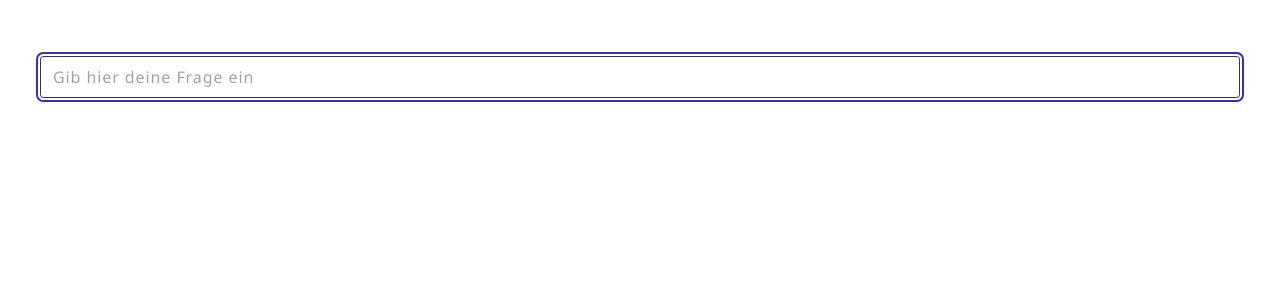
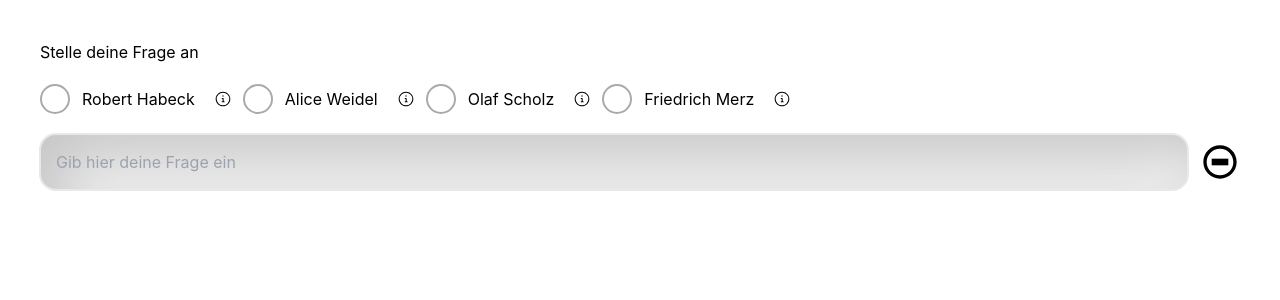
Before and after one commit to potpiejimmy/ask-a-person, a React (Create React App) app: page / in a window 1280 px wide. Shown: the top 300 px of the page. Built offline with nearby package versions, Linux system fonts and the light colour scheme.

Commit message:
intelligent switching, ui enhancements

```diff
--- a/src/App.css
+++ b/src/App.css
@@ -1,56 +1,19 @@
-/* From Uiverse.io by Allyhere */
-.input-container {
-  --c-text: rgb(50, 50, 80);
-  --c-bg: rgb(252, 252, 252);
-  --c-outline: rgb(55, 45 , 190);
-  display: grid;
-  gap: 1ch;
-  position: relative;
+/* From Uiverse.io by ercnersoy */
+.input {
   width: 100%;
-  font-family: 'Segoe UI', Tahoma, Geneva, Verdana, sans-serif;
-  color: black;
-}
+  border: none;
+  padding: 1rem;
+  border-radius: 1rem;
+  background: #e8e8e8;
+  box-shadow: 20px 20px 60px #c5c5c5,
+     -20px -20px 60px #ffffff;
+  transition: 0.3s;
+ }
 
-.input-field {
-  padding: 0.5em 0.75em;
-  border-radius: 0.2em;
-  border: 1px solid var(--c-border, currentColor);
-  color: var(--c-text);
-  font-size: 1rem;
-  letter-spacing: 0.1ch;
-  width: 100%;
-}
-
-.input-field:not(:placeholder-shown) + .input-label {
-  transform: translateY(-220%);
-  opacity: 1;
-}
-
-.input-field:invalid {
-  --c-border: rgb(230, 85, 60);
-  --c-text: rgb(230, 85, 60);
-  --c-outline: rgb(230, 85, 60);
-}
-
-.input-field:is(:disabled, :read-only) {
-  --c-border: rgb(150, 150, 150);
-  --c-text: rgb(170, 170, 170);
-}
-
-.input-field:is(:focus, :focus-visible) {
-  outline: 2px solid var(--c-outline);
-  outline-offset: 2px;
-}
-
-.input-label {
-  --timing: 200ms ease-in;
-  position: absolute;
-  left: 0;
-  top: 50%;
-  transition: transform var(--timing),
-    opacity var(--timing);
-  transform: translateY(-50%);
-  opacity: 0;
-  color: var(--c-text);
-  font-weight: 500;
-}
+ .input:focus {
+  outline-color: #e8e8e8;
+  background: #e8e8e8;
+  box-shadow: inset 20px 20px 60px #c5c5c5,
+     inset -20px -20px 60px #ffffff;
+  transition: 0.3s;
+ }
--- a/src/App.tsx
+++ b/src/App.tsx
@@ -5,30 +5,51 @@
 import { GoInfo } from "react-icons/go";
 import { FaRegCheckCircle } from "react-icons/fa";
 import { BiNoEntry } from "react-icons/bi";
+import { IoHourglassOutline } from "react-icons/io5";
+
+interface PersonContext {
+  checked: boolean;
+  loading: boolean;
+  response: string;
+}
 
 function App() {
 
+  const personContextDefault: PersonContext = {
+    checked: false,
+    loading: false,
+    response: ""
+  };
+
   const availablePersons: { [key: string]: { name: string; info: string } } = {
-    habeck: {
+    "habeck": {
       name: "Robert Habeck",
       info: "https://www.gruene.de/leute/robert-habeck"
     },
-    weidel: {
+    "weidel": {
       name: "Alice Weidel",
       info: "https://www.afd.de/alice-weidel"
+    },
+    "scholz": {
+      name: "Olaf Scholz",
+      info: "https://olaf-scholz.spd.de/start"
+    },
+    "merz": {
+      name: "Friedrich Merz",
+      info: "https://www.merz.cdu.de/"
     }
   }
 
-  const personSelectionDef: { [key: string]: boolean } = {
-    habeck: false,
-    weidel: false
-  }
+  const personContext: { [key: string]: PersonContext } = {};
+  const setPersonContext: { [key: string]: React.Dispatch<React.SetStateAction<PersonContext>> } = {};
+  [personContext["habeck"], setPersonContext["habeck"]] = React.useState<PersonContext>(personContextDefault);
+  [personContext["weidel"], setPersonContext["weidel"]] = React.useState<PersonContext>(personContextDefault);
+  [personContext["scholz"], setPersonContext["scholz"]] = React.useState<PersonContext>(personContextDefault);
+  [personContext["merz"], setPersonContext["merz"]] = React.useState<PersonContext>(personContextDefault);
 
   const [question, setQuestion] = React.useState<string>("");
   const [loading, setLoading] = React.useState<boolean>(false);
-  const [responseTitle, setResponseTitle] = React.useState<string>("");
-  const [responseContents, setResponseContents] = React.useState<any>({});
-  const [personSelection, setPersonSelection] = React.useState(personSelectionDef);
+  const [acceptedQuestion, setAcceptedQuestion] = React.useState<string>("");
   const [checkResult, setCheckResult] = React.useState<string>("");
 
   let api = new AskAPi();
@@ -36,13 +57,11 @@
   async function checkQuestion() {
     setLoading(true);
     setCheckResult("");
-    setResponseTitle("");
-    setResponseContents({});
-    setPersonSelection(personSelectionDef);
     let res = await api.ask("checkbot", question);
     if (res.answer === 'Ja') {
       setQuestion("");
-      setResponseTitle(question);
+      setAcceptedQuestion(question);
+      performQuestionToAll(question);
     }
     setCheckResult(res.answer);
     setLoading(false);
@@ -58,72 +77,72 @@
     return checkResult === 'Ja';
   }
 
-  async function performQuestion(person: string) {
+  async function performQuestionToAll(question: string) {
+    Object.keys(personContext).forEach(key => {
+      if (personContext[key].checked) {
+        performQuestion(key, question);
+      }
+    });
+  }
+
+  async function performQuestion(person: string, question: string) {
       setLoading(true);
 
-      setResponseContents({
-        ...responseContents,
-        [person]: {answer: "..."}
-      });
+      setPersonContext[person]({checked: true, loading: true, response: "..."});
 
-      let response = await api.ask(person, responseTitle)
+      let response = await api.ask(person/*"dummy"*/, question)
 
-      setResponseContents({
-        ...responseContents,
-        [person]: response
-      });
+      setPersonContext[person]({checked: true, loading: false, response: response.answer});
 
       setLoading(false);
   }
 
   async function personSelected(key: string, checked: boolean) {
-    setPersonSelection({...personSelection, [key]: checked});
+    let loading = false;
     if (checked) {
-      performQuestion(key);
+      if (isQuestionValid()) {
+        loading = true;
+        performQuestion(key, acceptedQuestion);
+      } else {
+        setPersonContext[key]({checked: true, loading: false, response: ""});
+      }
     } else {
-      delete responseContents[key];
-      setResponseContents(responseContents);
+      setPersonContext[key](personContextDefault);
     }
   }
 
   return (
-    <div className="mx-10 my-14 flex flex-col gap-3">
-      <div>
-        <p className="input-container">
-            <input readOnly={loading} autoFocus onKeyUp={onkeyup} value={question} onChange={e=>setQuestion(e.target.value)}
-                   type="text" placeholder="Gib hier deine Frage ein" name="text" id="text" className="input-field"/>
-            <label className="input-label">Deine Frage:</label>
+    <div className="m-10 flex flex-col gap-5">
+      <div>Stelle deine Frage an</div>
+      <div className="flex flex-row gap-3">
+        {Object.keys(availablePersons).map((key) => (
+          <div key={key}>
+            <div className='flex flex-row items-center'>
+              <Checkbox id={key} disabled={personContext[key].loading} label={availablePersons[key].name} checked={personContext[key].checked} onChange={checked => personSelected(key, checked)}/>
+              <a href={availablePersons[key].info} target="_blank"><GoInfo/></a>
+            </div>
+          </div>
+        ))}
+      </div>
+      <div className="flex flex-row gap-3 items-center">
+        <p className="grow input-container">
+          <input readOnly={loading} autoFocus onKeyUp={onkeyup} value={question} onChange={e=>setQuestion(e.target.value)}
+                 type="text" name="text" id="question" className="input" placeholder="Gib hier deine Frage ein"></input>
         </p>
+        <div>
+          {loading ? <IoHourglassOutline size={40}/> : (isQuestionValid() ? <FaRegCheckCircle size={40}/> : <BiNoEntry size={40}/>)}
+        </div>
       </div>
-      {checkResult &&
-        <div>
-          Fragen-Check: {isQuestionValid() ? <FaRegCheckCircle size={40}/> : <BiNoEntry size={40}/>}
-        </div>
-      }
-      {responseTitle.length > 0 && <div className="font-bold">Frage:</div>}
-      <div>
-        {responseTitle}
+      {acceptedQuestion.length > 0 && <div className="font-bold">Frage:</div>}
+      <div className='text-2xl'>
+        {acceptedQuestion}
       </div>
-      {isQuestionValid() &&
-        <div className="flex flex-col gap-3">
-          <div>Stelle diese Frage an</div>
-          {Object.keys(availablePersons).map((key) => (
-              <div key={key}>
-                <div className='flex flex-row items-center'>
-                  <Checkbox id={key} disabled={!isQuestionValid() || loading} label={availablePersons[key].name} checked={personSelection[key]} onChange={checked => personSelected(key, checked)}/>
-                  <a href={availablePersons[key].info}><GoInfo/></a>
-                </div>
-              </div>
-            )
-          )}
-        </div>
-      }
       <div className="flex flex-row gap-3">
-        {Object.keys(responseContents).map((key) => (
+        { Object.entries(personContext).filter(([k,v])=>v.checked).map(([key,ctx]) => (
           <div key={key} className="grow basis-0 flex flex-col gap-3">
             <div className="font-bold">{availablePersons[key].name}</div>
             <div className="whitespace-pre-line">
-              {responseContents[key].answer}
+              {ctx.response}
             </div>
           </div>
         ))}
```
